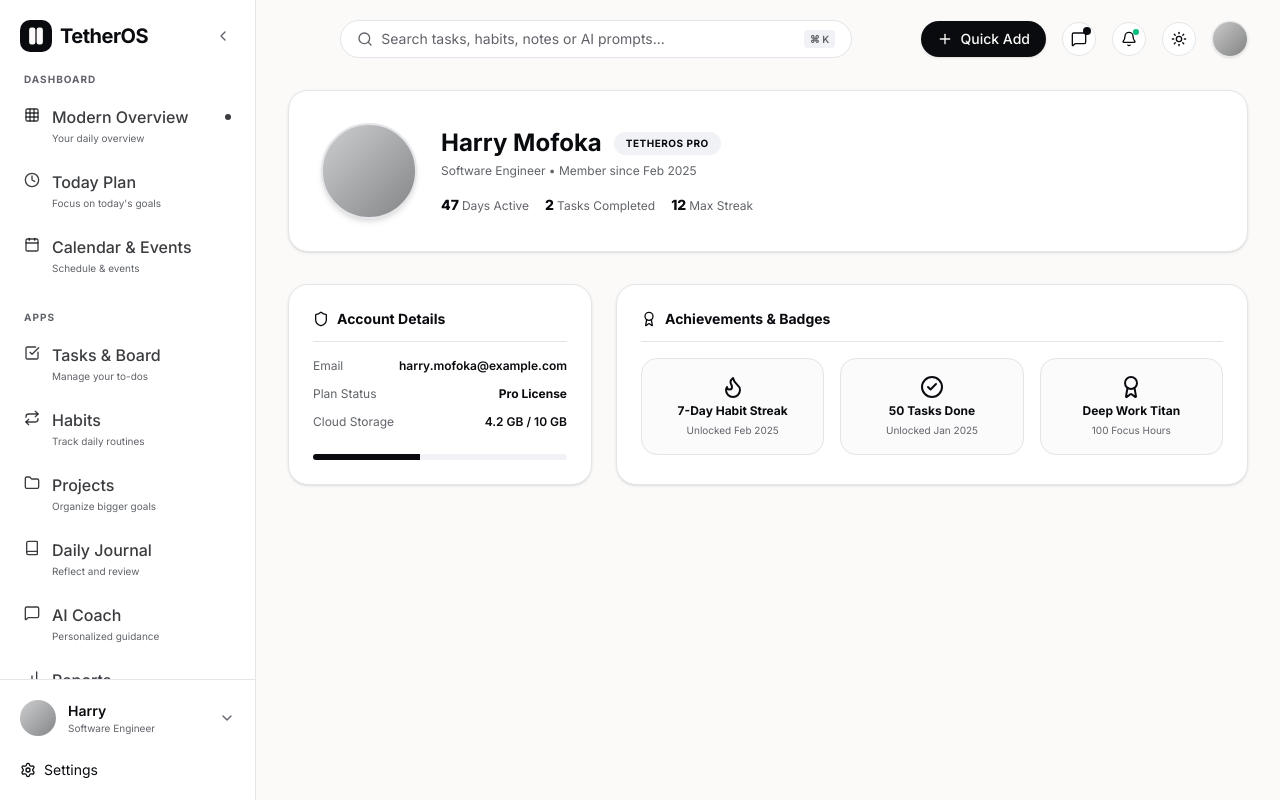
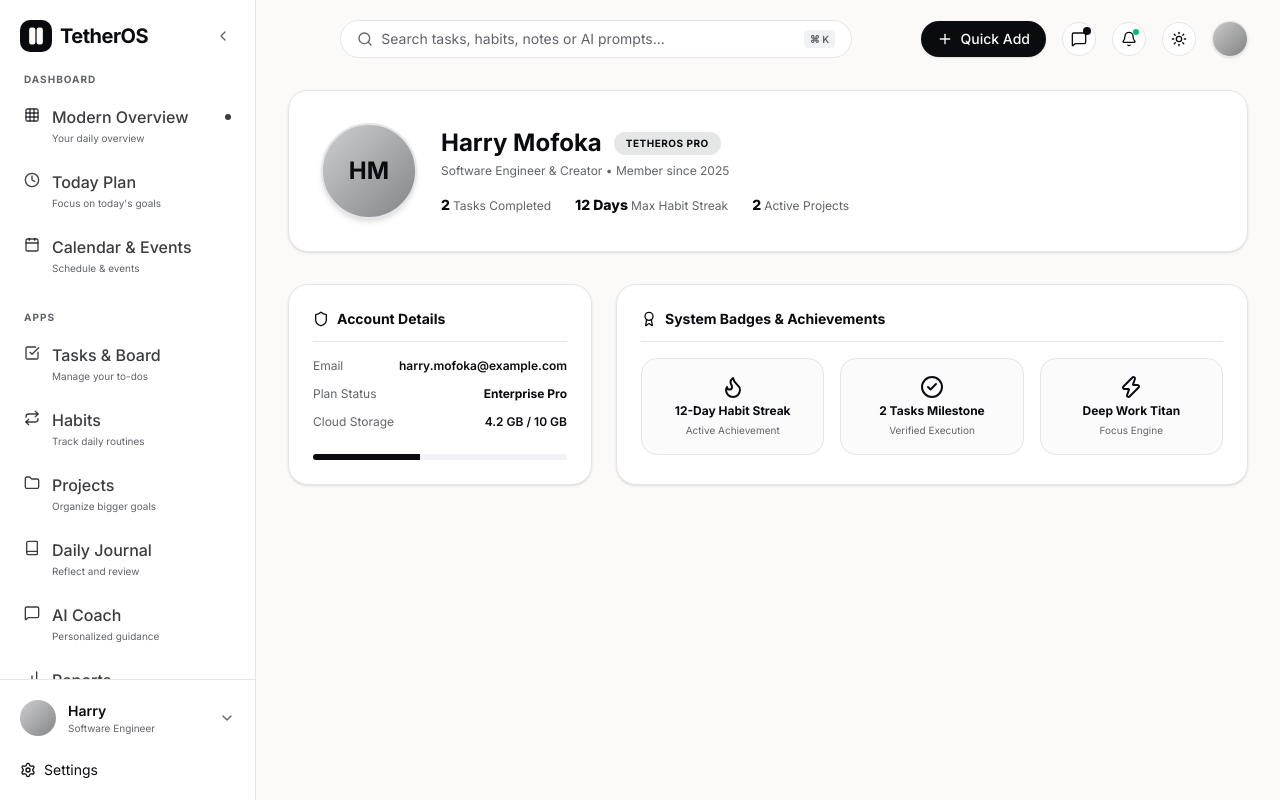
Before and after one commit to HarryMofoka/TetherOS, a Next.js app: page /pages/user-profile in a window 1280 px wide. Built offline with nearby package versions, Linux system fonts and the light colour scheme.

Commit message:
feat: replace hardcoded dummy data with dynamic state CRUD handlers across all views

```diff
--- a/app/dashboard/habits/page.tsx
+++ b/app/dashboard/habits/page.tsx
@@ -1,11 +1,11 @@
 "use client";
 
 import { useState } from "react";
-import { Plus, Activity, Check, X } from "lucide-react";
+import { Plus, Activity, Check, X, Trash2 } from "lucide-react";
 import { useMockData } from "@/components/providers/MockDataProvider";
 
 export default function HabitsPage() {
-  const { habits, toggleHabit } = useMockData();
+  const { habits, addHabit, toggleHabit, deleteHabit } = useMockData();
   const [isModalOpen, setIsModalOpen] = useState(false);
 
   return (
@@ -14,11 +14,11 @@ export default function HabitsPage() {
         <div className="flex items-center justify-between px-8 pt-6">
           <div>
             <h1 className="text-2xl font-bold">Habits 🌱</h1>
-            <p className="text-xs text-muted-foreground">Build consistency.</p>
+            <p className="text-xs text-muted-foreground">Build daily consistency.</p>
           </div>
           <button
             onClick={() => setIsModalOpen(true)}
-            className="inline-flex items-center gap-2 rounded-full bg-foreground px-4 py-2 text-sm font-medium text-background hover:bg-foreground/90 transition-colors"
+            className="inline-flex items-center gap-2 rounded-full bg-foreground px-4 py-2 text-sm font-medium text-background hover:bg-foreground/90 transition-colors cursor-pointer"
           >
             <Plus className="h-4 w-4" /> Add Habit
           </button>
@@ -28,7 +28,7 @@ export default function HabitsPage() {
           <div className="rounded-2xl border border-border bg-card p-6">
             <div className="flex items-center justify-between mb-6">
               <div className="font-semibold text-lg">Your Habits</div>
-              <div className="text-xs text-muted-foreground">Click today's circle to mark as done</div>
+              <div className="text-xs text-muted-foreground">Click today&apos;s circle to mark as done</div>
             </div>
             <div className="space-y-6">
               {habits.map((habit) => (
@@ -38,26 +38,31 @@ export default function HabitsPage() {
                   streak={habit.streak}
                   completed={habit.completedToday}
                   onToggle={() => toggleHabit(habit.id)}
+                  onDelete={() => deleteHabit(habit.id)}
                 />
               ))}
             </div>
           </div>
         </div>
 
-        {isModalOpen && <NewHabitModal onClose={() => setIsModalOpen(false)} />}
+        {isModalOpen && (
+          <NewHabitModal
+            onClose={() => setIsModalOpen(false)}
+            onSave={(name) => addHabit(name)}
+          />
+        )}
       </div>
     </>
   );
 }
 
-function HabitRowExpanded({ name, streak, completed, onToggle }: { name: string; streak: number; completed: boolean; onToggle: () => void }) {
-  // Mock out 30 days of history for visual flair
-  // We place today at the far right
+function HabitRowExpanded({ name, streak, completed, onToggle, onDelete }: { name: string; streak: number; completed: boolean; onToggle: () => void; onDelete: () => void }) {
   const days = Array.from({ length: 30 });
 
   return (
-    <div className="flex items-start lg:items-center gap-4 flex-col lg:flex-row">
-      <div className="flex items-center gap-3 w-48 shrink-0">
+    <div className="flex items-start lg:items-center gap-4 flex-col lg:flex-row group">
+      <div className="flex items-center justify-between w-full lg:w-48 shrink-0">
+        <div className="flex items-center gap-3">
           <div className="flex h-10 w-10 shrink-0 items-center justify-center rounded-xl bg-muted text-foreground ring-1 ring-border">
              <Activity className="h-5 w-5" />
           </div>
@@ -66,11 +71,15 @@ function HabitRowExpanded({ name, streak, completed, onToggle }: { name: string;
             <div className="text-xs flex items-center gap-1"><span className="text-foreground">🔥</span> <b>{streak}</b> <span className="text-muted-foreground">days</span></div>
           </div>
         </div>
-      <div className="flex-1 overflow-x-auto w-full lg:w-auto [&::-webkit-scrollbar]:hidden [-ms-overflow-style:none] [scrollbar-width:none]">
-        <div className="flex gap-1.5 min-w-max pb-2 lg:pb-0 justify-end">
+        <button onClick={onDelete} className="p-1 text-muted-foreground hover:text-red-500 rounded opacity-0 group-hover:opacity-100 transition-opacity cursor-pointer lg:hidden" title="Delete Habit">
+          <Trash2 className="h-4 w-4" />
+        </button>
+      </div>
+
+      <div className="flex-1 overflow-x-auto w-full lg:w-auto flex items-center gap-2">
+        <div className="flex gap-1.5 min-w-max pb-2 lg:pb-0 justify-end flex-1">
           {days.map((_, i) => {
             const isToday = i === 29;
-            // Mock random completions for past days based on streak length
             const isPastCompleted = i < 29 && i >= (29 - streak);
             const isCompleted = isToday ? completed : isPastCompleted;
 
@@ -85,34 +94,48 @@ function HabitRowExpanded({ name, streak, completed, onToggle }: { name: string;
             );
           })}
         </div>
+        <button onClick={onDelete} className="p-1.5 text-muted-foreground hover:text-red-500 rounded opacity-0 group-hover:opacity-100 transition-opacity cursor-pointer hidden lg:block" title="Delete Habit">
+          <Trash2 className="h-4 w-4" />
+        </button>
       </div>
     </div>
   );
 }
 
-function NewHabitModal({ onClose }: { onClose: () => void }) {
+function NewHabitModal({ onClose, onSave }: { onClose: () => void; onSave: (name: string) => void }) {
+  const [name, setName] = useState("");
+
+  const handleSubmit = (e: React.FormEvent) => {
+    e.preventDefault();
+    if (!name.trim()) return;
+    onSave(name.trim());
+    onClose();
+  };
+
   return (
     <div className="fixed inset-0 z-50 flex items-center justify-center bg-background/80 backdrop-blur-sm">
       <div className="w-full max-w-md rounded-2xl border border-border bg-card p-6 shadow-xl animate-in fade-in zoom-in-95 duration-200">
         <div className="flex items-center justify-between mb-4">
           <h2 className="text-lg font-bold">New Habit</h2>
-          <button onClick={onClose} className="rounded-lg p-1 hover:bg-muted text-muted-foreground"><X className="h-5 w-5" /></button>
+          <button onClick={onClose} className="rounded-lg p-1 hover:bg-muted text-muted-foreground cursor-pointer"><X className="h-5 w-5" /></button>
         </div>
-        <div className="space-y-4">
+        <form onSubmit={handleSubmit} className="space-y-4">
           <div>
             <label className="text-xs font-semibold text-muted-foreground mb-1 block">Habit Name</label>
             <input
               autoFocus
               type="text"
+              value={name}
+              onChange={(e) => setName(e.target.value)}
               className="w-full rounded-xl border border-border bg-background px-3 py-2 text-sm outline-none focus:border-foreground transition-colors"
               placeholder="e.g. Meditate for 10 minutes"
             />
           </div>
           <div className="pt-4 flex justify-end gap-2">
-            <button onClick={onClose} className="rounded-xl px-4 py-2 text-sm font-medium hover:bg-muted transition-colors">Cancel</button>
-            <button onClick={onClose} className="rounded-xl bg-foreground px-4 py-2 text-sm font-medium text-background hover:bg-foreground/90 transition-colors">Save Habit</button>
+            <button type="button" onClick={onClose} className="rounded-xl px-4 py-2 text-sm font-medium hover:bg-muted transition-colors cursor-pointer">Cancel</button>
+            <button type="submit" disabled={!name.trim()} className="rounded-xl bg-foreground px-4 py-2 text-sm font-medium text-background hover:bg-foreground/90 transition-colors cursor-pointer disabled:opacity-50">Save Habit</button>
           </div>
-        </div>
+        </form>
       </div>
     </div>
   );
--- a/app/dashboard/tasks/page.tsx
+++ b/app/dashboard/tasks/page.tsx
@@ -1,11 +1,11 @@
 "use client";
 
 import { useState } from "react";
-import { Plus, MoreHorizontal, MessageSquare, ChevronRight, ChevronLeft, X, Sparkles, Loader2 } from "lucide-react";
+import { Plus, MoreHorizontal, MessageSquare, ChevronRight, ChevronLeft, X, Sparkles, Loader2, Trash2 } from "lucide-react";
 import { useMockData, Task, TaskStatus, Priority } from "@/components/providers/MockDataProvider";
 
 export default function TasksPage() {
-  const { tasks, addTask, updateTaskStatus } = useMockData();
+  const { tasks, addTask, updateTaskStatus, deleteTask } = useMockData();
   const [isModalOpen, setIsModalOpen] = useState(false);
   const [modalStatus, setModalStatus] = useState<TaskStatus>("To Do");
 
@@ -42,7 +42,7 @@ export default function TasksPage() {
         <div className="flex gap-6 min-w-max h-full items-start">
           <TaskColumn title="To Do" count={todoTasks.length} onAdd={() => openModal("To Do")}>
             {todoTasks.map(t => (
-              <TaskCard key={t.id} task={t} onMoveRight={() => updateTaskStatus(t.id, "In Progress")} onAddSubtasks={(subtasks) => {
+              <TaskCard key={t.id} task={t} onDelete={() => deleteTask(t.id)} onMoveRight={() => updateTaskStatus(t.id, "In Progress")} onAddSubtasks={(subtasks) => {
                 subtasks.forEach(s => addTask({ title: s, tag: t.tag, priority: t.priority, status: "To Do" }));
               }} />
             ))}
@@ -50,7 +50,7 @@ export default function TasksPage() {
 
           <TaskColumn title="In Progress" count={inProgressTasks.length} onAdd={() => openModal("In Progress")}>
             {inProgressTasks.map(t => (
-              <TaskCard key={t.id} task={t} onMoveLeft={() => updateTaskStatus(t.id, "To Do")} onMoveRight={() => updateTaskStatus(t.id, "Done")} onAddSubtasks={(subtasks) => {
+              <TaskCard key={t.id} task={t} onDelete={() => deleteTask(t.id)} onMoveLeft={() => updateTaskStatus(t.id, "To Do")} onMoveRight={() => updateTaskStatus(t.id, "Done")} onAddSubtasks={(subtasks) => {
                 subtasks.forEach(s => addTask({ title: s, tag: t.tag, priority: t.priority, status: "In Progress" }));
               }} />
             ))}
@@ -58,7 +58,7 @@ export default function TasksPage() {
 
           <TaskColumn title="Done" count={doneTasks.length} onAdd={() => openModal("Done")}>
             {doneTasks.map(t => (
-              <TaskCard key={t.id} task={t} onMoveLeft={() => updateTaskStatus(t.id, "In Progress")} />
+              <TaskCard key={t.id} task={t} onDelete={() => deleteTask(t.id)} onMoveLeft={() => updateTaskStatus(t.id, "In Progress")} />
             ))}
           </TaskColumn>
         </div>
@@ -95,7 +95,7 @@ function TaskColumn({ title, count, children, onAdd }: { title: string; count: n
   );
 }
 
-function TaskCard({ task, onMoveLeft, onMoveRight, onAddSubtasks }: { task: Task; onMoveLeft?: () => void; onMoveRight?: () => void; onAddSubtasks?: (subtasks: string[]) => void }) {
+function TaskCard({ task, onDelete, onMoveLeft, onMoveRight, onAddSubtasks }: { task: Task; onDelete: () => void; onMoveLeft?: () => void; onMoveRight?: () => void; onAddSubtasks?: (subtasks: string[]) => void }) {
   const [loadingAi, setLoadingAi] = useState(false);
   const pColor = task.priority === "High" ? "text-red-500 bg-red-500/10" : task.priority === "Medium" ? "text-orange-500 bg-orange-500/10" : "text-green-500 bg-green-500/10";
 
@@ -123,7 +123,6 @@ function TaskCard({ task, onMoveLeft, onMoveRight, onAddSubtasks }: { task: Task
         onAddSubtasks(data.subtasks);
       }
     } catch {
-      // Fallback subtasks
       onAddSubtasks([
         `Spec out requirements for "${task.title}"`,
         `Execute core implementation`,
@@ -141,6 +140,7 @@ function TaskCard({ task, onMoveLeft, onMoveRight, onAddSubtasks }: { task: Task
           <span className={`px-2 py-0.5 rounded text-[10px] font-bold ${pColor}`}>{task.priority}</span>
           <span className="px-2 py-0.5 rounded text-[10px] font-medium bg-muted text-muted-foreground">{task.tag}</span>
         </div>
+        <div className="flex items-center gap-1">
           {onAddSubtasks && (
             <button
               onClick={handleAiBreakdown}
@@ -152,6 +152,10 @@ function TaskCard({ task, onMoveLeft, onMoveRight, onAddSubtasks }: { task: Task
               AI Breakdown
             </button>
           )}
+          <button onClick={onDelete} className="p-1 text-muted-foreground hover:text-red-500 rounded opacity-0 group-hover:opacity-100 transition-opacity cursor-pointer" title="Delete Task">
+            <Trash2 className="h-3.5 w-3.5" />
+          </button>
+        </div>
       </div>
 
       <div className="text-sm font-medium">{task.title}</div>
--- a/app/pages/user-profile/page.tsx
+++ b/app/pages/user-profile/page.tsx
@@ -1,26 +1,32 @@
 "use client";
 
 import { useMockData } from "@/components/providers/MockDataProvider";
-import { User, Shield, HardDrive, Calendar, Award, Flame, CheckCircle2 } from "lucide-react";
+import { Shield, Award, Flame, CheckCircle2, Folder, Zap } from "lucide-react";
 
 export default function UserProfilePage() {
-  const { tasks, habits } = useMockData();
+  const { tasks, habits, projects } = useMockData();
+
+  const completedTasks = tasks.filter(t => t.status === "Done").length;
+  const maxStreak = habits.reduce((max, h) => Math.max(max, h.streak), 0);
+  const activeProjects = projects.filter(p => p.status !== "Completed").length;
 
   return (
     <div className="p-6 md:p-8 max-w-5xl mx-auto space-y-8 animate-fade-in-up">
       {/* Header Profile Card */}
       <div className="rounded-2xl border border-border bg-card p-6 md:p-8 shadow-sm flex flex-col md:flex-row items-center gap-6">
-        <div className="h-24 w-24 rounded-full bg-gradient-to-br from-foreground/20 to-foreground/50 border-2 border-border shrink-0 shadow-md" />
+        <div className="h-24 w-24 rounded-full bg-gradient-to-br from-foreground/20 to-foreground/50 border-2 border-border shrink-0 shadow-md flex items-center justify-center font-bold text-2xl text-foreground">
+          HM
+        </div>
         <div className="space-y-1 text-center md:text-left flex-1">
           <div className="flex items-center justify-center md:justify-start gap-3">
             <h1 className="text-2xl font-bold">Harry Mofoka</h1>
-            <span className="rounded-full bg-muted px-3 py-1 text-[10px] font-bold tracking-wider uppercase">TetherOS Pro</span>
+            <span className="rounded-full bg-foreground/10 text-foreground px-3 py-1 text-[10px] font-bold tracking-wider uppercase">TetherOS Pro</span>
           </div>
-          <p className="text-xs text-muted-foreground">Software Engineer • Member since Feb 2025</p>
-          <div className="pt-3 flex flex-wrap justify-center md:justify-start gap-4 text-xs font-semibold">
-            <div><span className="text-foreground font-black text-sm">47</span> <span className="text-muted-foreground font-normal">Days Active</span></div>
-            <div><span className="text-foreground font-black text-sm">{tasks.filter(t => t.status === "Done").length}</span> <span className="text-muted-foreground font-normal">Tasks Completed</span></div>
-            <div><span className="text-foreground font-black text-sm">12</span> <span className="text-muted-foreground font-normal">Max Streak</span></div>
+          <p className="text-xs text-muted-foreground">Software Engineer & Creator • Member since 2025</p>
+          <div className="pt-3 flex flex-wrap justify-center md:justify-start gap-6 text-xs font-semibold">
+            <div><span className="text-foreground font-black text-sm">{completedTasks}</span> <span className="text-muted-foreground font-normal">Tasks Completed</span></div>
+            <div><span className="text-foreground font-black text-sm">{maxStreak} Days</span> <span className="text-muted-foreground font-normal">Max Habit Streak</span></div>
+            <div><span className="text-foreground font-black text-sm">{activeProjects}</span> <span className="text-muted-foreground font-normal">Active Projects</span></div>
           </div>
         </div>
       </div>
@@ -29,7 +35,7 @@ export default function UserProfilePage() {
         {/* System & Subscription Info */}
         <div className="rounded-2xl border border-border bg-card p-6 shadow-sm space-y-4">
           <h2 className="font-bold text-sm flex items-center gap-2 border-b border-border pb-3">
-            <Shield className="h-4 w-4" /> Account Details
+            <Shield className="h-4 w-4 text-foreground" /> Account Details
           </h2>
           <div className="space-y-3 text-xs">
             <div className="flex items-center justify-between">
@@ -38,7 +44,7 @@ export default function UserProfilePage() {
             </div>
             <div className="flex items-center justify-between">
               <span className="text-muted-foreground">Plan Status</span>
-              <span className="font-bold text-foreground">Pro License</span>
+              <span className="font-bold text-foreground">Enterprise Pro</span>
             </div>
             <div className="flex items-center justify-between">
               <span className="text-muted-foreground">Cloud Storage</span>
@@ -55,23 +61,23 @@ export default function UserProfilePage() {
         {/* Badges & Achievements */}
         <div className="col-span-2 rounded-2xl border border-border bg-card p-6 shadow-sm space-y-4">
           <h2 className="font-bold text-sm flex items-center gap-2 border-b border-border pb-3">
-            <Award className="h-4 w-4" /> Achievements & Badges
+            <Award className="h-4 w-4 text-foreground" /> System Badges & Achievements
           </h2>
           <div className="grid grid-cols-2 sm:grid-cols-3 gap-4">
             <div className="p-4 rounded-xl border border-border bg-muted/30 text-center space-y-1">
               <Flame className="h-6 w-6 mx-auto text-foreground" />
-              <div className="text-xs font-bold">7-Day Habit Streak</div>
-              <div className="text-[10px] text-muted-foreground">Unlocked Feb 2025</div>
+              <div className="text-xs font-bold">{maxStreak}-Day Habit Streak</div>
+              <div className="text-[10px] text-muted-foreground">Active Achievement</div>
             </div>
             <div className="p-4 rounded-xl border border-border bg-muted/30 text-center space-y-1">
               <CheckCircle2 className="h-6 w-6 mx-auto text-foreground" />
-              <div className="text-xs font-bold">50 Tasks Done</div>
-              <div className="text-[10px] text-muted-foreground">Unlocked Jan 2025</div>
+              <div className="text-xs font-bold">{completedTasks} Tasks Milestone</div>
+              <div className="text-[10px] text-muted-foreground">Verified Execution</div>
             </div>
             <div className="p-4 rounded-xl border border-border bg-muted/30 text-center space-y-1">
-              <Award className="h-6 w-6 mx-auto text-foreground" />
+              <Zap className="h-6 w-6 mx-auto text-foreground" />
               <div className="text-xs font-bold">Deep Work Titan</div>
-              <div className="text-[10px] text-muted-foreground">100 Focus Hours</div>
+              <div className="text-[10px] text-muted-foreground">Focus Engine</div>
             </div>
           </div>
         </div>
--- a/components/providers/MockDataProvider.tsx
+++ b/components/providers/MockDataProvider.tsx
@@ -43,10 +43,14 @@ interface MockDataContextType {
   events: EventItem[];
   addTask: (task: Omit<Task, "id">) => void;
   updateTaskStatus: (id: string, status: TaskStatus) => void;
+  deleteTask: (id: string) => void;
   addHabit: (name: string) => void;
   toggleHabit: (id: string) => void;
+  deleteHabit: (id: string) => void;
   addProject: (project: Omit<Project, "id">) => void;
+  deleteProject: (id: string) => void;
   addEvent: (event: Omit<EventItem, "id">) => void;
+  deleteEvent: (id: string) => void;
 }
 
 const defaultTasks: Task[] = [
@@ -80,16 +84,13 @@ const defaultEvents: EventItem[] = [
 
 const MockDataContext = createContext<MockDataContextType | undefined>(undefined);
 
-// Global State Provider: Manages tasks, habits, projects, and events with local storage fallback
 export function MockDataProvider({ children }: { children: React.ReactNode }) {
   const [tasks, setTasks] = useState<Task[]>(defaultTasks);
   const [habits, setHabits] = useState<Habit[]>(defaultHabits);
   const [projects, setProjects] = useState<Project[]>(defaultProjects);
   const [events, setEvents] = useState<EventItem[]>(defaultEvents);
-
   const [mounted, setMounted] = useState(false);
 
-  // Sync state from localStorage on initial client mount
   useEffect(() => {
     const storedTasks = localStorage.getItem("tetheros_tasks");
     const storedHabits = localStorage.getItem("tetheros_habits");
@@ -104,7 +105,6 @@ export function MockDataProvider({ children }: { children: React.ReactNode }) {
     setMounted(true);
   }, []);
 
-  // Persist state updates to localStorage
   useEffect(() => {
     if (mounted) {
       localStorage.setItem("tetheros_tasks", JSON.stringify(tasks));
@@ -114,22 +114,22 @@ export function MockDataProvider({ children }: { children: React.ReactNode }) {
     }
   }, [tasks, habits, projects, events, mounted]);
 
-  // Handler: Adds a new task with generated ID
   const addTask = (task: Omit<Task, "id">) => {
     setTasks(prev => [...prev, { ...task, id: Math.random().toString(36).substr(2, 9) }]);
   };
 
-  // Handler: Updates task completion or column status
   const updateTaskStatus = (id: string, status: TaskStatus) => {
     setTasks(prev => prev.map(t => t.id === id ? { ...t, status } : t));
   };
 
-  // Handler: Adds a new habit
+  const deleteTask = (id: string) => {
+    setTasks(prev => prev.filter(t => t.id !== id));
+  };
+
   const addHabit = (name: string) => {
     setHabits(prev => [...prev, { id: Math.random().toString(36).substr(2, 9), name, streak: 0, completedToday: false }]);
   };
 
-  // Handler: Toggles daily habit completion status & adjusts streak count
   const toggleHabit = (id: string) => {
     setHabits(prev => prev.map(h => {
       if (h.id === id) {
@@ -137,34 +137,50 @@ export function MockDataProvider({ children }: { children: React.ReactNode }) {
         return {
           ...h,
           completedToday: !wasCompleted,
-          streak: wasCompleted ? h.streak - 1 : h.streak + 1,
+          streak: wasCompleted ? Math.max(0, h.streak - 1) : h.streak + 1,
         };
       }
       return h;
     }));
   };
 
-  // Handler: Adds a new project item
+  const deleteHabit = (id: string) => {
+    setHabits(prev => prev.filter(h => h.id !== id));
+  };
+
   const addProject = (project: Omit<Project, "id">) => {
     setProjects(prev => [...prev, { ...project, id: Math.random().toString(36).substr(2, 9) }]);
   };
 
-  // Handler: Adds a new calendar event item
+  const deleteProject = (id: string) => {
+    setProjects(prev => prev.filter(p => p.id !== id));
+  };
+
   const addEvent = (event: Omit<EventItem, "id">) => {
     setEvents(prev => [...prev, { ...event, id: Math.random().toString(36).substr(2, 9) }]);
   };
 
-  // Render blank screen until client hydration completes to prevent mismatch
+  const deleteEvent = (id: string) => {
+    setEvents(prev => prev.filter(e => e.id !== id));
+  };
+
   if (!mounted) return <div className="h-screen w-full bg-background" />;
 
   return (
-    <MockDataContext.Provider value={{ tasks, habits, projects, events, addTask, updateTaskStatus, addHabit, toggleHabit, addProject, addEvent }}>
+    <MockDataContext.Provider
+      value={{
+        tasks, habits, projects, events,
+        addTask, updateTaskStatus, deleteTask,
+        addHabit, toggleHabit, deleteHabit,
+        addProject, deleteProject,
+        addEvent, deleteEvent
+      }}
+    >
       {children}
     </MockDataContext.Provider>
   );
 }
 
-// Custom Hook: Convenience accessor for global mock data context
 export function useMockData() {
   const context = useContext(MockDataContext);
   if (!context) {
```
Lines whose indentation alone changed are shown as unchanged.
